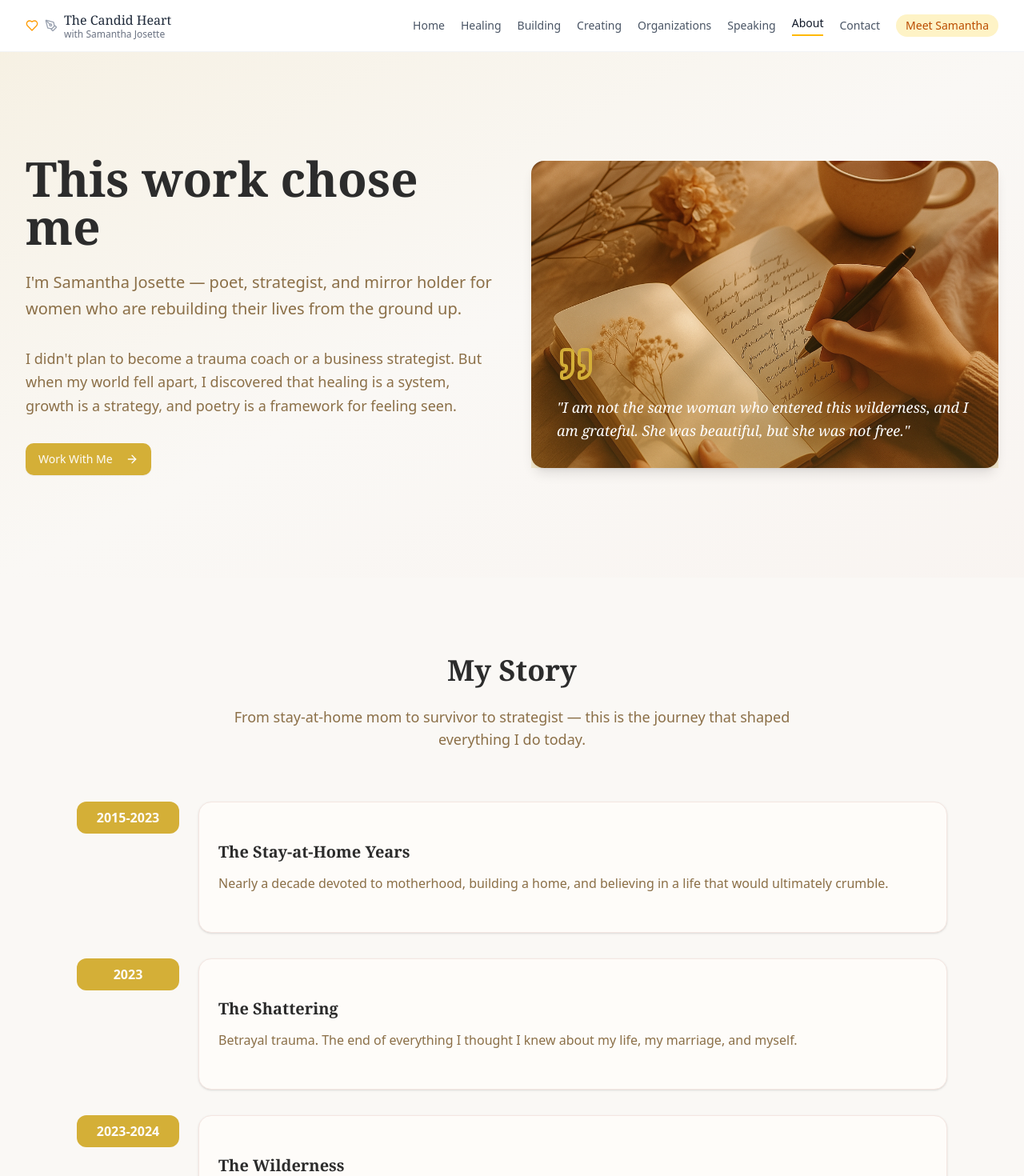
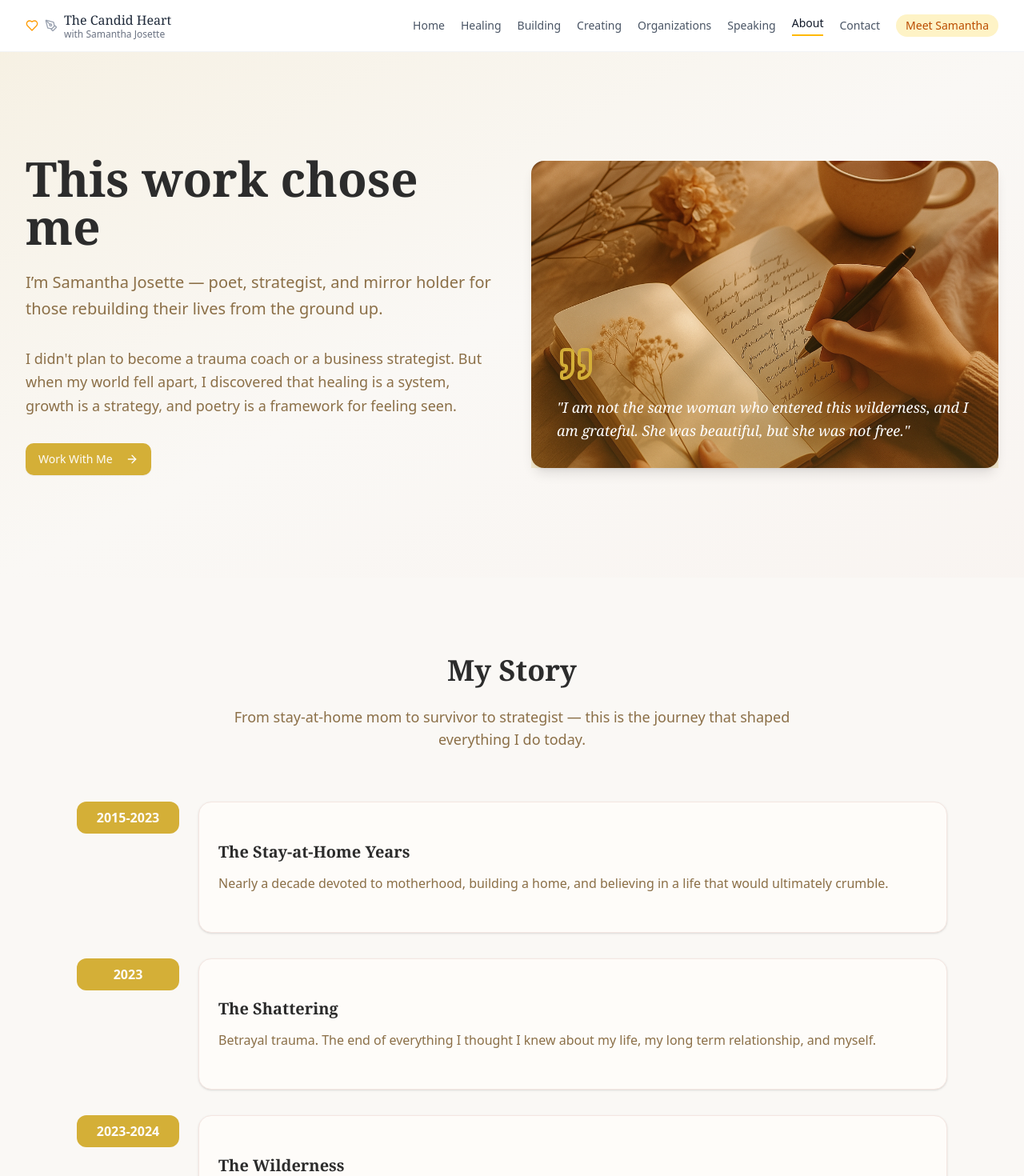
Before and after one commit to Candidheart/thecandidheart, a React (Vite) app: page /about in a window 1280 px wide. Shown: the top 1470 px of the page at 80% size. Built offline with nearby package versions, Linux system fonts and the light colour scheme.

Commit message:
Update About page

```diff
--- a/src/pages/About.jsx
+++ b/src/pages/About.jsx
@@ -31,7 +31,7 @@ const About = () => {
     {
       year: "2023",
       title: "The Shattering",
-      description: "Betrayal trauma. The end of everything I thought I knew about my life, my marriage, and myself."
+      description: "Betrayal trauma. The end of everything I thought I knew about my life, my long term relationship, and myself."
     },
     {
       year: "2023-2024",
@@ -61,8 +61,7 @@ const About = () => {
                 This work chose me
               </h1>
               <p className="font-sans text-xl text-muted-foreground mb-8 leading-relaxed">
-                I'm Samantha Josette — poet, strategist, and mirror holder for women
-                who are rebuilding their lives from the ground up.
+                I’m Samantha Josette — poet, strategist, and mirror holder for those rebuilding their lives from the ground up.
               </p>
               <p className="font-sans text-lg text-muted-foreground mb-8 leading-relaxed">
                 I didn't plan to become a trauma coach or a business strategist.
@@ -239,12 +238,12 @@ const About = () => {
                 What Fills My Cup
               </h3>
               <ul className="font-sans text-muted-foreground space-y-2">
-                <li>• Morning coffee and journal pages</li>
+                <li>• Morning Tea and journal pages</li>
                 <li>• Long walks with my thoughts</li>
                 <li>• Books that change how I see the world</li>
                 <li>• Conversations that go deeper than small talk</li>
                 <li>• Building systems that actually work</li>
-                <li>• Watching women discover their own power</li>
+                <li>• Watching people discover their own power</li>
               </ul>
             </div>
             <div>
```
